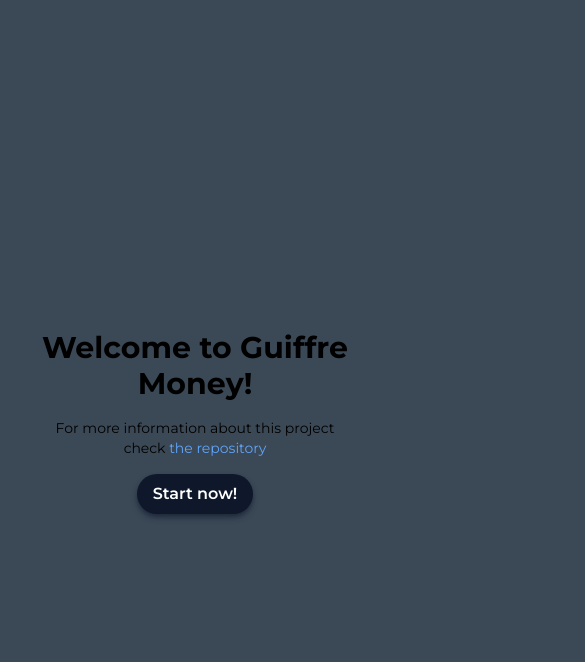
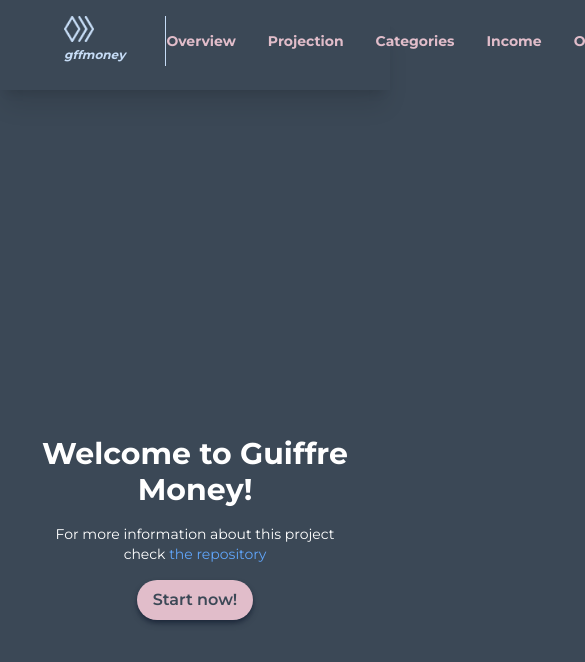
Before and after one commit to agusjoffre/gffmoney-financetracker, a Next.js app: page / in a window 390 px wide. Shown: the top 662 px of the page, 585 px wide, since content can reach past the window. Built offline with nearby package versions, Linux system fonts and the light colour scheme; no server answers.

Commit message:
feat: header

```diff
--- a/src/app/layout.tsx
+++ b/src/app/layout.tsx
@@ -2,7 +2,7 @@ import type { Metadata } from 'next'
 import { Montserrat } from 'next/font/google'
 import '@/app/globals.css'
 import { ClerkProvider } from '@clerk/nextjs'
-import Sidebar from '@/components/Sidebar'
+import Header from '@/components/Header'
 
 const montserrat = Montserrat({ subsets: ['latin'] })
 
@@ -20,7 +20,7 @@ export default function RootLayout ({
     <ClerkProvider>
       <html lang="en">
 
-          <body className={montserrat.className}>{children}</body>
+          <body className={montserrat.className}><Header />{children}</body>
       </html>
     </ClerkProvider>
   )
--- a/src/app/page.tsx
+++ b/src/app/page.tsx
@@ -4,13 +4,13 @@ import Link from 'next/link'
 export default function Home (): JSX.Element {
   return (
     <main className="mx-[10%] bg-gradient-to-b h-screen flex flex-col justify-center items-center gap-4 md:shadow-sm md:shadow-blue-400">
-      <h1 className="text-3xl font-bold text-center md:text-5xl md:font-bold">Welcome to Guiffre Money!</h1>
-      <p className="text-sm text-center md:text-lg">For more information about this project check
+      <h1 className=" text-3xl font-bold text-white text-center md:text-5xl md:font-bold">Welcome to Guiffre Money!</h1>
+      <p className="text-sm text-center text-white md:text-lg">For more information about this project check
       <a className= "text-sm md:text-lg text-blue-400" href="https://github.com/agusjoffre" target="_blank" rel="noreferrer">  the repository</a>
       </p>
     <Link href='/dashboard'>
         <Button
-        className='w-full md:w-80 md:py-5 hover:bg-slate-800 hover:text-white bg-slate-900 shadow-md shadow-slate-800 text-white text-md font-semibold rounded-full md:font-semibold md:text-xl'>
+        className='w-full md:w-80 md:py-5 hover:bg-[var(--dark-pink)] bg-[var(--pink)] shadow-md shadow-slate-800 text-[var(--dark)] text-md font-semibold rounded-full md:font-semibold md:text-xl'>
         Start now!
         </Button>
       </Link>
--- /dev/null
+++ b/src/components/Header.tsx
@@ -0,0 +1,58 @@
+import { SignInButton, SignOutButton, SignUp, SignUpButton, UserButton, auth, currentUser } from '@clerk/nextjs'
+import Image from 'next/image'
+import Link from 'next/link'
+import { Button } from './ui/button'
+
+const Header = async (): Promise<JSX.Element> => {
+  const user = await currentUser()
+  const { userId } = auth()
+  return (
+      <header className="px-16 flex items-center my-4 pb-6 border-b[1px] border-[var(--sky)] shadow-xl md:justify-between">
+    <div className="flex md:flex-row md:gap-16">
+      <Link href={'/'} className="md:flex md:flex-col gap-1 md:items-center border-r-[1px] border-[var(--sky)] pr-10">
+              <Image
+                  src={'/logo.png'}
+                  alt="logo guiffremoney"
+                  width={30}
+                  height={30}
+              />
+                  <span className="italic text-[var(--sky)] text-xs font-bold">gffmoney</span>
+        </Link>
+          <nav className='flex gap-8 text-[var(--pink)] font-bold text-sm items-center'>
+              <Link className='hover:text-[var(--dark-pink)]' href={'/dashboard'}>Overview</Link>
+              <Link className='hover:text-[var(--dark-pink)]' href={'/projection'}>Projection</Link>
+              <Link className='hover:text-[var(--dark-pink)]' href={'/categories'}>Categories</Link>
+              <Link className='hover:text-[var(--dark-pink)]' href={'/income'}>Income</Link>
+              <Link className='hover:text-[var(--dark-pink)]' href={'/outcome'}>Outcome</Link>
+              </nav>
+          </div>
+          {(userId != null) && (user != null)
+            ? (
+            <div className='flex gap-4 items-center'>
+              <UserButton afterSignOutUrl='/' />
+              <div className='flex flex-col'>
+                  <h1 className='text-[var(--sky)] font-semibold text-sm'>{((user?.username) != null) ? user.username : `${user?.firstName} ${user?.lastName}`}</h1>
+                  <p className='text-[var(--dark-pink)] font-semibold text-xs opacity-0'>Admin</p>
+              </div>
+          </div>
+              )
+            : (
+          <div className='flex gap-4 items-center'>
+          <SignInButton afterSignInUrl='/dashboard' mode='modal'>
+            <Button className='w-full bg-[var(--sky)] text-[var(--dark)] rounded-2xl px-8 hover:bg-[var(--dark)] hover:text-[var(--sky)] hover:border-[1px] border-[var(--sky)]'>
+              Login
+            </Button>
+            </SignInButton>
+            <SignUpButton afterSignUpUrl='/dashboard' mode='modal'>
+              <Button className='w-full bg-[var(--pink)] text-[var(--dark)] rounded-2xl px-8 hover:bg-[var(--dark)] hover:text-[var(--pink)] hover:border-[1px] border-[var(--pink)]'>
+                Sign Up
+              </Button>
+            </SignUpButton>
+          </div>
+              )}
+
+    </header>
+  )
+}
+
+export default Header
--- a/src/components/transactionlist/TransactionCard.tsx
+++ b/src/components/transactionlist/TransactionCard.tsx
@@ -27,13 +27,13 @@ const TransactionCard = ({ filteredCategory, transaction }: Props): JSX.Element
         color = 'white'
         break
       default:
-        backgroundColor = 'var(--dark)'
+        backgroundColor = 'var(--dark-pink)'
         color = 'var(--sky)'
         break
     }
   } else {
-    backgroundColor = 'var(--dark)'
-    color = 'var(--sky)'
+    backgroundColor = 'var(--dark-pink)'
+    color = 'white'
   }
 
   const cardStyleByType = {
@@ -42,7 +42,7 @@ const TransactionCard = ({ filteredCategory, transaction }: Props): JSX.Element
   }
 
   return (
-    <TableRow className=' rounded-xl' style={cardStyleByType}>
+    <TableRow className=' rounded-xl font-medium text-xs' style={cardStyleByType}>
         <TableCell className='text-center'>{transaction?.type.toUpperCase()}</TableCell>
         <TableCell className='text-center'>{transaction?.name}</TableCell>
         <TableCell className='text-center'>{transaction?.type === 'income' ? '+' : '-'} ${transaction?.amount}</TableCell>
--- a/src/components/transactionlist/TransactionList.tsx
+++ b/src/components/transactionlist/TransactionList.tsx
@@ -1,8 +1,8 @@
 'use client'
-import { type Transaction, type Category } from '@/types/types'
+import { type Transaction, type Category, type TransactionType } from '@/types/types'
 import CategoriesSelect from './CategoriesSelect'
 import TransactionCard from './TransactionCard'
-import { getOneCateogoryByName, getAllCategories } from '@/lib/controllers/transactionControl'
+import { getOneCateogoryByName, getAllCategories, getIncomeAndOutcomeTransactions } from '@/lib/controllers/transactionControl'
 import { useEffect, useState } from 'react'
 import {
   Card,
@@ -15,18 +15,19 @@ import {
   Table,
   TableBody,
   TableCaption,
-  TableCell,
   TableHead,
   TableHeader,
   TableRow
 } from '@/components/ui/table'
 import { Input } from '../ui/input'
-import { Label } from '../ui/label'
+import TypeSelect from './TypeSelect'
+
 interface Props {
   uniqueCategories: Category[]
 }
 
 const TransactionList = ({ uniqueCategories }: Props): JSX.Element => {
+  const [typeSelected, setTypeSelected] = useState<TransactionType | 'all'>('all')
   const [categorySelected, setCategorySelected] = useState('all')
   const [filteredCategory, setCategory] = useState<Category | null>()
   const [isAll, setIsAll] = useState(true)
@@ -57,20 +58,21 @@ const TransactionList = ({ uniqueCategories }: Props): JSX.Element => {
       <div className='py-4'>
         <h1 className='text-[var(--dark)] text-xl font-bold'>Your transactions</h1>
       </div>
-      <div className='w-full flex md:flex-row flex-col md:items-center md:gap-24 pb-5'>
-        <Input className='w-full bg-[var(--dark)] text-[var(--pink)]' type='text' placeholder='Search by name' />
+      <div className='flex flex-col md:flex-row gap-4 pb-5'>
+        <Input className='w-full bg-[var(--dark)] text-[var(--pink)] rounded-xl' type='text' placeholder='Search by name' />
         <CategoriesSelect setCategorySelected={setCategorySelected} uniqueCategories={uniqueCategories} />
+        <TypeSelect setTypeSelected={setTypeSelected} />
       </div>
 
       <Table className='w-full bg-[var(--dark-pink)] rounded-xl shadow-xl text-[var(--dark)] hover:bg-[var(--dark-pink)]'>
   <TableCaption className='text-[var(--dark)]'>A list of your transactions.</TableCaption>
         <TableHeader>
-    <TableRow className='rounded-xl hover:bg-transparent'>
-      <TableHead className="text-center text-white">Type</TableHead>
-      <TableHead className="text-center text-white">Name</TableHead>
-      <TableHead className="text-center text-white">Amount</TableHead>
-      <TableHead className="text-center text-white">Category</TableHead>
-      <TableHead className="text-center text-white">Date</TableHead>
+    <TableRow className='rounded-xl hover:bg-transparent font-light'>
+      <TableHead className="text-center font-light text-white text-xs">Type</TableHead>
+      <TableHead className="text-center font-light text-white text-xs">Name</TableHead>
+      <TableHead className="text-center font-light text-white text-xs">Amount</TableHead>
+      <TableHead className="text-center font-light text-white text-xs">Category</TableHead>
+      <TableHead className="text-center font-light text-white text-xs">Date</TableHead>
     </TableRow>
   </TableHeader>
         <TableBody>
--- /dev/null
+++ b/src/components/transactionlist/TypeSelect.tsx
@@ -0,0 +1,30 @@
+'use client'
+import {
+  Select,
+  SelectContent,
+  SelectItem,
+  SelectTrigger,
+  SelectValue
+} from '@/components/ui/select'
+import { type TransactionType } from '@/types/types'
+
+interface Props {
+  setTypeSelected: (typeSelected: TransactionType | 'all') => void
+}
+
+const TypeSelect = ({ setTypeSelected }: Props): JSX.Element => {
+  return (
+      <Select onValueChange={(value: TransactionType | 'all') => { setTypeSelected(value) }}>
+      <SelectTrigger className='w-fit border-none bg-[var(--dark-pink)] rounded-lg md:rounded-xl text-white hover:bg-[var(--dark-pink)]'>
+        <SelectValue placeholder='Type'/>
+      </SelectTrigger>
+      <SelectContent className='w-full bg-[var(--dark-pink)] rounded-lg md:rounded-xl text-white border-none hover:bg-[var(--dark-pink)] max-w-44'>
+        <SelectItem className='w-full cursor-pointer hover:text-base' value='all'>All</SelectItem>
+        <SelectItem className='w-full cursor-pointer hover:text-base' value='income'>Income</SelectItem>
+        <SelectItem className='w-full cursor-pointer hover:text-base' value='outcome'>Outcome</SelectItem>
+      </SelectContent>
+    </Select>
+  )
+}
+
+export default TypeSelect
--- a/src/lib/controllers/userControl.ts
+++ b/src/lib/controllers/userControl.ts
@@ -4,18 +4,17 @@ import { type Transaction, type User } from '@/types/types'
 import { auth, currentUser } from '@clerk/nextjs'
 import { revalidatePath } from 'next/cache'
 import { getIncomeAndOutcomeTransactions } from '@/lib/controllers/transactionControl'
+import { redirect } from 'next/navigation'
 
 const { userId } = auth()
 
 export const initializeUser = async (): Promise<User> => {
-  const user = await currentUser()
-
   try {
     await connection()
+    const user = await currentUser()
     const existingUser = await UserSchema.findOne({ userID: userId })
     // eslint-disable-next-line @typescript-eslint/strict-boolean-expressions
-    // create user if not existing
-    if (!(existingUser)) {
+    if (!existingUser) {
       const newUser = await new UserSchema({
         userID: userId,
         income: 0,
@@ -25,8 +24,9 @@ export const initializeUser = async (): Promise<User> => {
         categories: [],
         friends: [],
         projections: [],
-        username: user?.username
+        username: ((user?.username) !== null) ? user?.username : `${user?.firstName} {user?.lastName}`
       }).save() as User
+
       revalidatePath('/dashboard')
       return JSON.parse(JSON.stringify(newUser))
     } else {
@@ -41,6 +41,9 @@ export const initializeUser = async (): Promise<User> => {
 
 export const getMoney = async (): Promise<{ incomeAmount: number, outcomeAmount: number, balance: number }> => {
   const { incomeTransactions, outcomeTransactions } = await getIncomeAndOutcomeTransactions()
+  if (incomeTransactions.length === 0 && outcomeTransactions.length === 0) {
+    return { incomeAmount: 0, outcomeAmount: 0, balance: 0 }
+  }
   const incomeAmount = incomeTransactions.map((transaction: Transaction): number => {
     return transaction.amount
   }).reduce((a: number, b: number): number => {
```
Also changed, not shown: public/logo.png, src/components/Sidebar.tsx (deleted), 1 other file (tests, documents, lock files or other folders).
